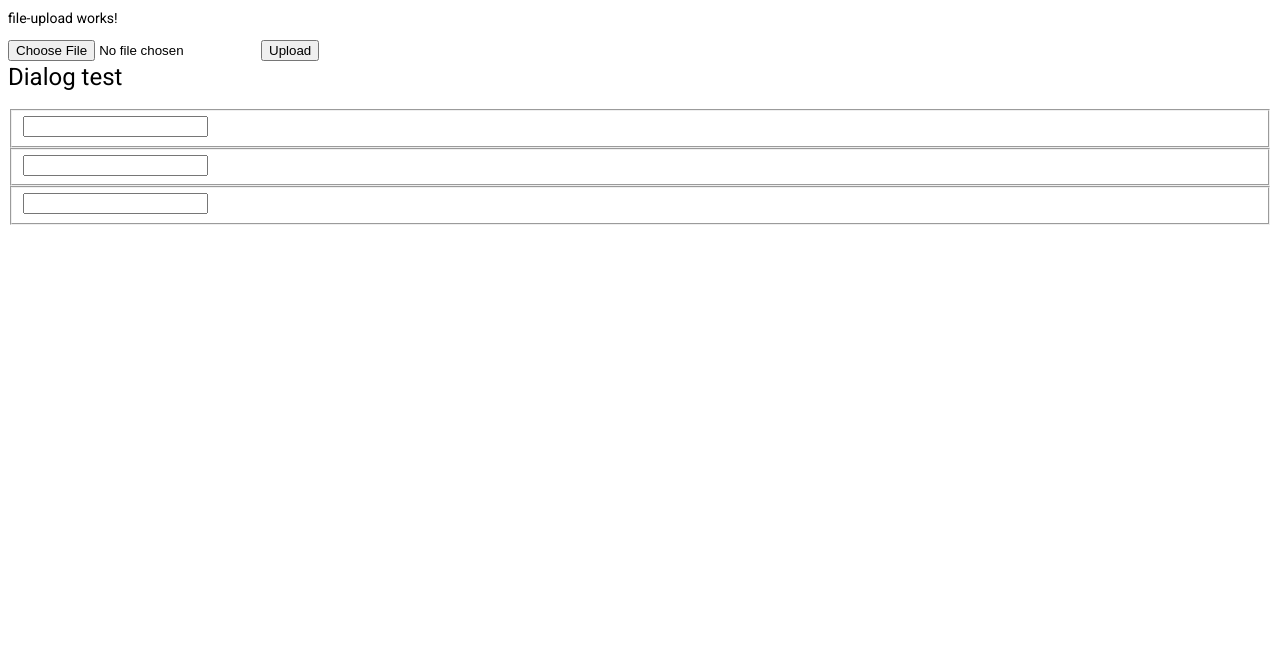
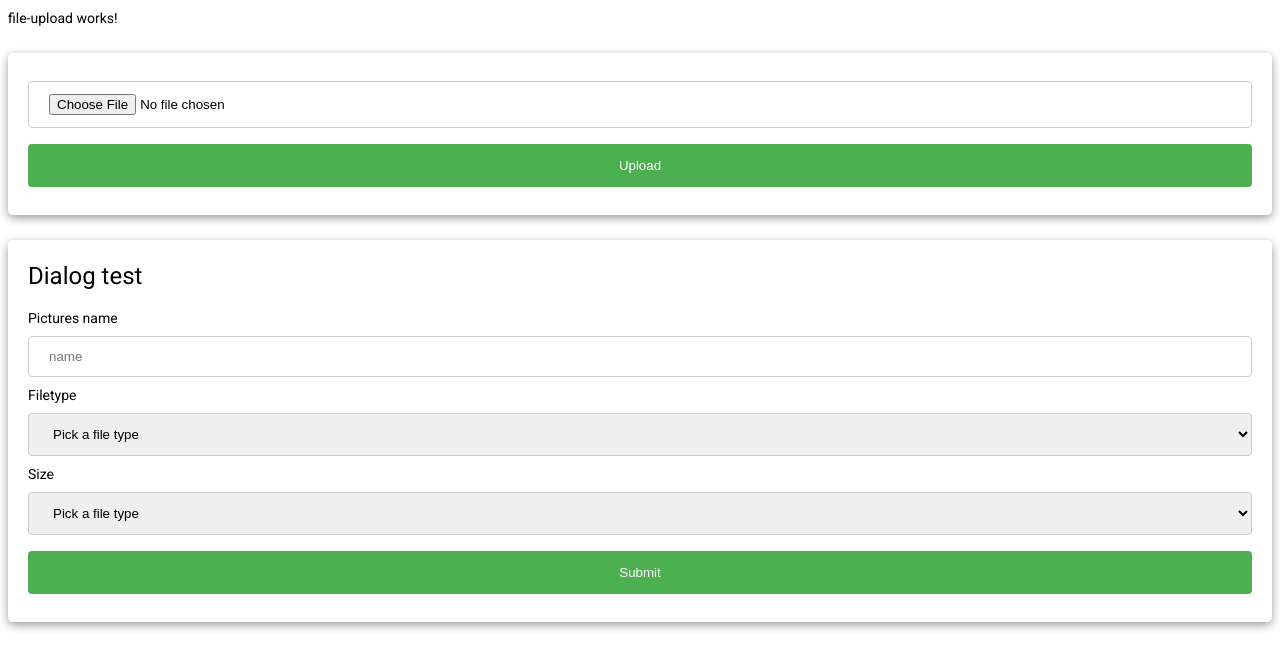
Before and after one commit to T1NK0/t1nk0.github.io, an Angular app: page /dialog in a window 1280 px wide. Shown: the top 668 px of the page. Built offline with nearby package versions, Linux system fonts and the light colour scheme.

Commit message:
Setup of dialog box

```diff
--- a/src/app/dialog-box/dialog-box.component.html
+++ b/src/app/dialog-box/dialog-box.component.html
@@ -1,17 +1,26 @@
+<div>
 <h1>Dialog test</h1>
-<form>
-  <fieldset>
-    <label></label>
-    <input type="text"/>
-  </fieldset>
+  <form>
+      <label for="uploadName">Pictures name</label>
+      <input id="uploadName" type="text" placeholder="name"/>
 
-  <fieldset>
-    <label></label>
-    <input type="text"/>
-  </fieldset>
+      <label for="type">Filetype</label>
+      <select id="type">
+        <option default>Pick a file type</option>
+        <option value=".png">png</option>
+        <option value=".jpg">jpg</option>
+        <option value=".jpeg">jpeg</option>
+        <option value=".gif">gif</option>
+      </select>
 
-  <fieldset>
-    <label></label>
-    <input type="text"/>
-  </fieldset>
-</form>
+      <label for="size">Size</label>
+      <select id="size">
+        <option default>Pick a file type</option>
+        <option value="1920x1080">1920x1080</option>
+        <option value="1280x720">1280x720</option>
+        <option value="128x128">128x128</option>
+      </select>
+
+      <input type="submit"/>
+  </form>
+</div>
--- a/src/app/dialog-box/dialog-box.component.sass
+++ b/src/app/dialog-box/dialog-box.component.sass
@@ -0,0 +1,30 @@
+input[type=text], select
+  width: 100%
+  padding: 12px 20px
+  margin: 8px 0
+  display: inline-block
+  border: 1px solid #ccc
+  border-radius: 4px
+  box-sizing: border-box
+
+
+input[type=submit]
+  width: 100%
+  background-color: #4CAF50
+  color: white
+  padding: 14px 20px
+  margin: 8px 0
+  border: none
+  border-radius: 4px
+  cursor: pointer
+
+
+input[type=submit]:hover
+  background-color: #45a049
+
+
+div
+  margin-top:25px
+  border-radius: 5px
+  box-shadow: 0 3px 10px rgb(0 0 0 / 0.4)
+  padding: 20px
--- a/src/app/file-upload/file-upload.component.html
+++ b/src/app/file-upload/file-upload.component.html
@@ -1,4 +1,5 @@
 <p>file-upload works!</p>
-<input id="formInput" type="file" class="file-upload" onchange="console.log(event.target.files)">
-<!-- <button mat-button (click)="openDialog()">Upload</button> -->
-<button mat-button [routerLink]="['/dialog']" routerLinkActive="router-link-active">Upload</button>
+<div>
+  <input id="formInput" type="file" class="file-upload" onchange="console.log(event.target.files)">
+  <button type="submit" mat-button [routerLink]="['/dialog']" routerLinkActive="router-link-active">Upload</button>
+</div>
--- a/src/app/file-upload/file-upload.component.sass
+++ b/src/app/file-upload/file-upload.component.sass
@@ -0,0 +1,29 @@
+input[type=file], select
+  width: 100%
+  padding: 12px 20px
+  margin: 8px 0
+  display: inline-block
+  border: 1px solid #ccc
+  border-radius: 4px
+  box-sizing: border-box
+
+button[type=submit]
+  width: 100%
+  background-color: #4CAF50
+  color: white
+  padding: 14px 20px
+  margin: 8px 0
+  border: none
+  border-radius: 4px
+  cursor: pointer
+
+
+input[type=submit]:hover
+  background-color: #45a049
+
+
+div
+  margin-top:25px
+  border-radius: 5px
+  box-shadow: 0 3px 10px rgb(0 0 0 / 0.4)
+  padding: 20px
--- a/src/app/file-upload/file-upload.component.ts
+++ b/src/app/file-upload/file-upload.component.ts
@@ -1,5 +1,4 @@
 import { Component, OnInit } from '@angular/core';
-import { RouterLink } from '@angular/router';
 
 @Component({
   selector: 'app-file-upload',
@@ -10,7 +9,6 @@ export class FileUploadComponent implements OnInit {
 
   constructor() { }
 
-
   ngOnInit(): void {
   }
 
```
Also changed, not shown: 4 other files (tests, documents, lock files or other folders).
